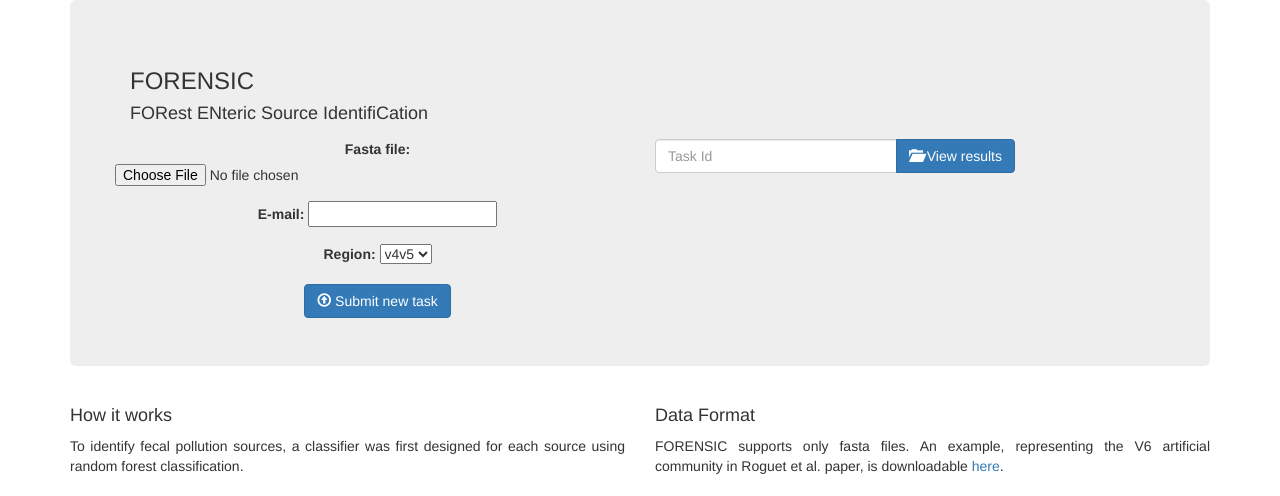
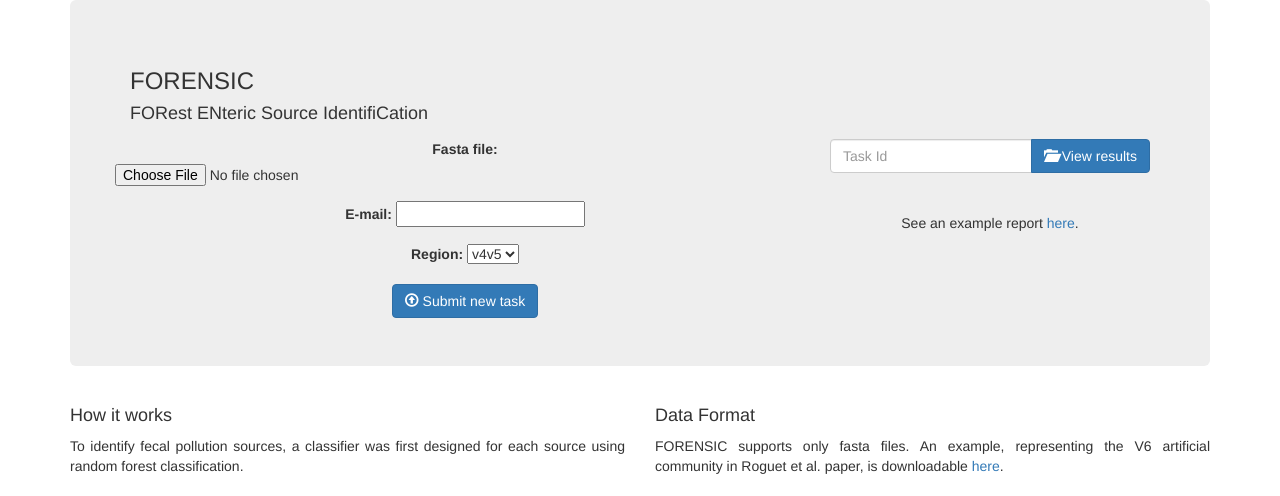
Before and after one commit to mclellanlab/web_forensic, a Flask app: page / in a window 1280 px wide. Shown: the top 496 px of the page. Run offline with Flask 2, Linux system fonts and the light colour scheme; some libraries are stand-ins or nearby versions.

Commit message:
example link

```diff
--- a/templates/index.html
+++ b/templates/index.html
@@ -20,7 +20,7 @@
                 <h4>FORest ENteric Source IdentifiCation</h4>
                 <p class="lead"></p>
                 <div class="row" style="">
-                    <div class="col-md-6">
+                    <div class="col-md-8">
                         <div class="text-center">
                             <form action="/newtask" method="post" enctype="multipart/form-data" class="form-horizontal">
                                 <div class="form-group">
@@ -45,13 +45,15 @@
 
                         </div>
                     </div>
-                    <div class="col-md-6 text-center">
-                        <div class="input-group" style="max-width: 360px">
+                    <div class="col-md-4 text-center">
+                        <div class="input-group">
                             <input type="number" id="task_id" class="form-control" placeholder="Task Id">
                             <span class="input-group-btn">
                                 <a class="btn btn-primary btn-md" href="#" id="view_results" role="button"><span class="glyphicon glyphicon-folder-open"></span> View results</a>
                             </span>
                         </div>
+                        <br><br>
+                        See an example report <a href="/result/176673677487">here</a>.
                     </div>
                 </div>
             </div>
```
